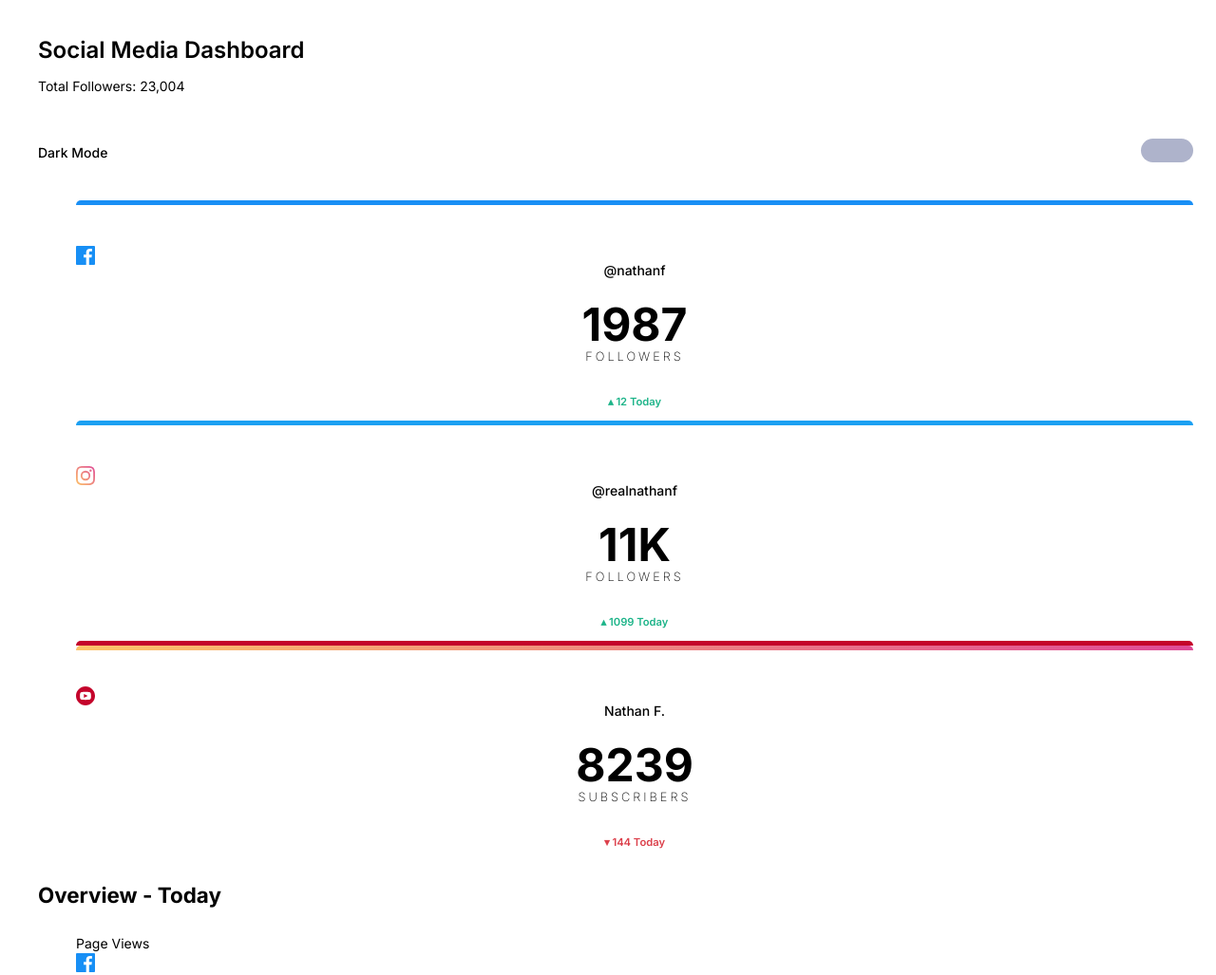
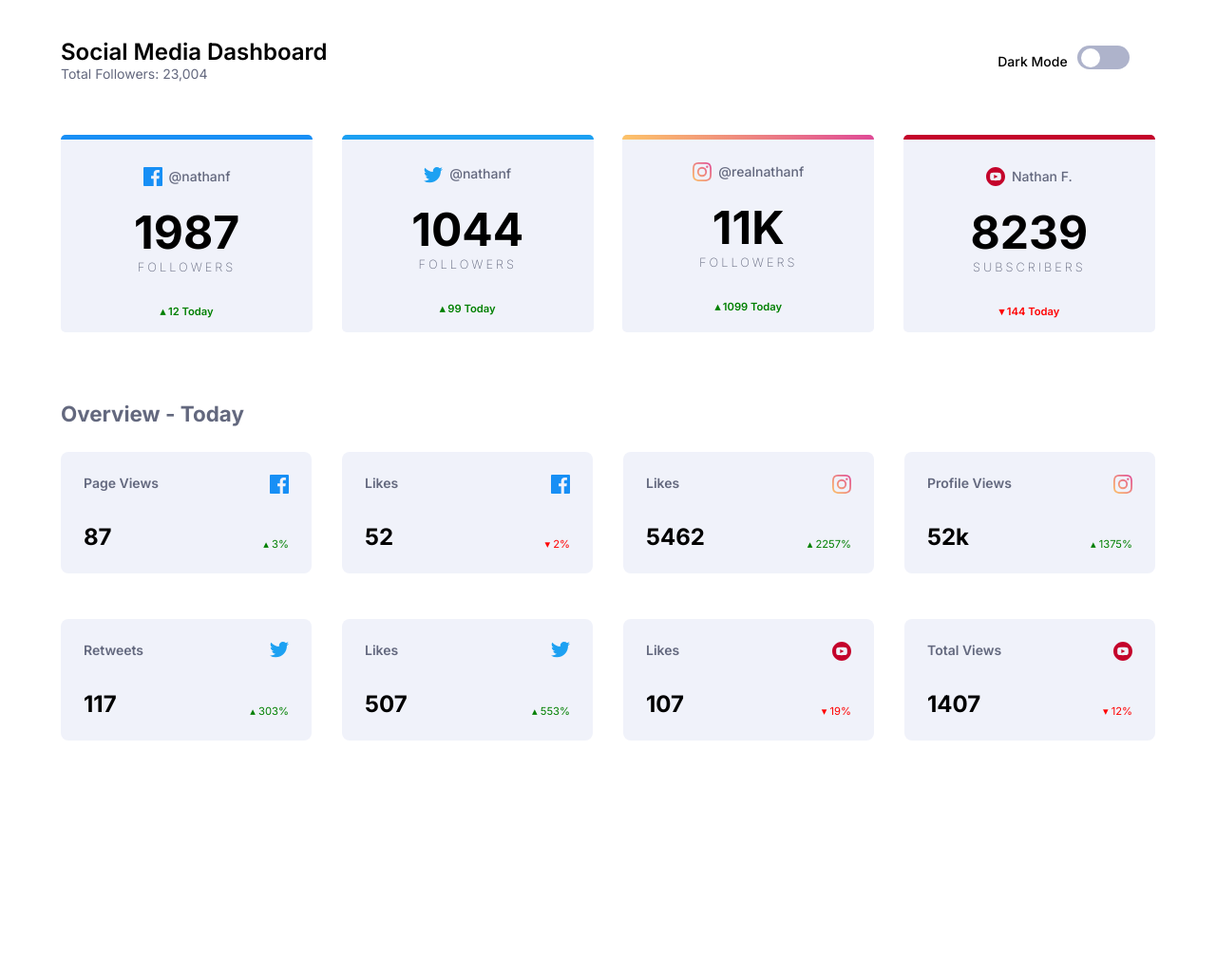
Before and after one commit to Glenda9031/Social_Media_Dashboard_With_Theme_Switcher, a plain HTML site: page index.html in a window 1280 px wide. Shown: the top 1027 px of the page at 95% size. After the commit the page ends 824 px from the top, so only its background shows below. Drawn offline with Linux system fonts and the light colour scheme.

Commit message:
Update index.html, style.css and script.js

```diff
--- a/css/style.css
+++ b/css/style.css
@@ -1,147 +1,51 @@
-@import url('https://fonts.googleapis.com/css2?family=Inter:ital,opsz,wght@0,14..32,100..900;1,14..32,100..900&display=swap');
-
-/* Box sizing rules */
-*,
-*::before,
-*::after {
+* , ::before , ::after {
+  padding: 0;
+  margin:0;
   box-sizing: border-box;
 }
 
-/* Prevent font size inflation */
-html {
-  -moz-text-size-adjust: none;
-  -webkit-text-size-adjust: none;
-  text-size-adjust: none;
+
+body{
+  font-size: 14px;
+  width: 100%;
+  min-height: 100vh;
+  font-family: "Inter", sans-serif;
 }
 
-/* Remove default margin in favour of better control in authored CSS */
-body, h1, h2, h3, h4, p,
-figure, blockquote, dl, dd {
-  margin-block-end: 0;
-}
-
-/* Remove list styles on ul, ol elements with a list role, which suggests default styling will be removed */
-ul[role='list'],
-ol[role='list'] {
+ul {
   list-style: none;
 }
 
-/* Set core body defaults */
-body {
-  min-height: 100vh;
-  line-height: 1.5;
-}
+/* Header Section */
 
-/* Set shorter line heights on headings and interactive elements */
-h1, h2, h3, h4,
-button, input, label {
-  line-height: 1.1;
-}
-
-/* Balance text wrapping on headings */
-h1, h2,
-h3, h4 {
-  text-wrap: balance;
-}
-
-/* A elements that don't have a class get default styles */
-a:not([class]) {
-  text-decoration-skip-ink: auto;
-  color: currentColor;
-}
-
-/* Make images easier to work with */
-img,
-picture {
-  max-width: 100%;
-  display: block;
-}
-
-/* Inherit fonts for inputs and buttons */
-input, button,
-textarea, select {
-  font-family: inherit;
-  font-size: inherit;
-}
-
-/* Make sure textareas without a rows attribute are not tiny */
-textarea:not([rows]) {
-  min-height: 10em;
-}
-
-/* Anything that has been anchored to should have extra scroll margin */
-:target {
-  scroll-margin-block: 5ex;
-}
-
-ul {
-  list-style-type: none;
-}
-
-:root {
-  /* PRIMARY COLORS */
-  --clr-primary-lime-green: hsl(163, 72%, 41%);
-  --clr-primary-bright-red: hsl(356, 69%, 56%);
-
-  --clr-primary-facebook: hsl(208, 92%, 53%);
-  --clr-primary-twitter: hsl(203, 89%, 53%);
-  --clr-primary-instagram: linear gradient hsl(37, 97%, 70%) to hsl(329, 70%, 58%);
-  --clr-primary-YouTube: hsl(348, 97%, 39%);
-
-  /* DARK THEME */
-  --clr-primary-dk-toggle: linear gradient hsl(210, 78%, 56%) to hsl(146, 68%, 55%);
-
-  /* LIGHT THEME */
-  --clr-primary-lt-toggle: hsl(230, 22%, 74%);
-
-  /* NEUTRAL COLORS - DARK THEME */
-  --clr-neutral-dk-very-dark-blue-(BG): hsl(230, 17%, 14%);
-  --clr-neutral-dk-very-dark-blue-(Top-BG-Pattern): hsl(232, 19%, 15%);
-  --clr-neutral-dk-dark-desaturated-blue (Card BG): hsl(228, 28%, 20%);
-  --clr-neutral-dk-desaturated-blue-(Text): hsl(228, 34%, 66%);
-  --clr-neutral-dk-white-(Text): hsl(0, 0%, 100%);
-
-  /* NEUTRAL COLORS - LIGHT THEME */
-  --clr-neutral-lt-white (BG): hsl(0, 0%, 100%);
-  --clr-neutral-lt-very-pale-blue-(Top-BG-Pattern): hsl(225, 100%, 98%);
-  --clr-neutral-lt-light-grayish-blue-(Card-BG): hsl(227, 47%, 96%);
-  --clr-neutral-lt-dark-grayish-blue-(Text): hsl(228, 12%, 44%);
-  --clr-neutral-lt-very-dark-blue-(Text): hsl(230, 17%, 14%);
-}
-
-body {
-  font-size: .875rem;
-  font-family: 'Inter', sans-serif;
-  width: 100%;
-  min-height: 100vh;
-}
-
-/* HEADER */
-header {
+header{
+  /* width: 80%; */
   margin: 3rem 2rem;
   margin-bottom: 2.5rem;
   margin-top: 1.5rem;
   display: grid;
 }
+
 header h1 {
   font-size: 1.5rem;
   font-weight: 600;
 }
 
 header > p {
-  color: var(--clr-neutral-lt-dark-grayish-blue-(Text));
+  color:hsl(228, 12%, 44%) ;
+
 }
 
-#toggle-section {
+#toggle-section{
   margin-top: 1.8rem;
   padding-top: 1rem;
-  border-top: 1px solid var(--clr-neutral-lt-dark-grayish-blue-(Text));
+  border-top: 1px solid gray;
   display: grid;
-  grid-template-columns: repeat(2, 1fr);
+  grid-template-columns: 1fr 1fr;
 }
 
-#dark-mode {
-  color: #000;
+#dark-mode{
+  color:black;
   font-weight: 500;
 align-self: end;
 }
@@ -150,8 +54,8 @@ header > p {
  justify-self: end;
   position: relative;
   display: inline-block;
-  width: 3.4375rem;
-  height: 1.5625rem;
+  width: 55px;
+  height: 25px;
 }
 
 #toggle input {
@@ -165,63 +69,68 @@ header > p {
   left: 0;
   right: 0;
   bottom: 0;
-  background-color: var(--clr-primary-lt-toggle);
+  background-color: hsl(230, 22%, 74%);
   transition: .4s;
-  border-radius: 2.125rem;
+  border-radius: 34px;
 }
 
-.slider::before {
+.slider::before{
   position: absolute;
-  content: '';
-  height: 1.25rem;
-  width: 1.25rem;
-  left: .25rem;
-  bottom: .125rem;
-  background-color: var(--clr-neutral-lt-white);
+  content: "";
+  height: 20px;
+  width: 20px;
+  left: 4px;
+  bottom: 2px;
+  background-color: white;
   transition: .4s;
   border-radius: 50%;
 }
 
-input:checked + .slider {
-  background: var(--clr-primary-toggle-linear-gradient);
+input:checked +.slider{
+  background: linear-gradient(hsl(210, 78%, 56%), hsl(146, 68%, 55%));
 }
 
-input:checked + .slider::before {
-  transform: translateX(1.625rem);
+input:checked +.slider::before{
+transform: translateX(26px);
 }
 
-/* MAIN - TOP TILES */
-.green {
-  color: var(--clr-primary-lime-green);
+
+/* Main / Top Tiles */
+
+.green{
+  color: green;
 }
 
-.red {
-  color: var(--clr-primary-bright-red);
+.red{
+  color: red;
 }
 
-#main-section {
+
+#main-section{
 margin-bottom: 3rem;
 padding: 0 2rem;
 }
 
+
 .main-tiles {
-  background-color: var(--clr-neutral-lt-light-grayish-blue-(Card-BG));
-  border-radius: .3125rem;
+  background-color:hsl(227, 47%, 96%) ;
+  border-radius: 5px;
   height: 13rem;
   text-align: center;
   margin-bottom: 1.5rem;
 }
 
+
 .main-tiles p:first-of-type {
   padding-top: 1.5rem;
-  color: var(--clr-neutral-lt-dark-grayish-blue-(Text));
+  color:hsl(228, 12%, 44%) ;
   font-weight: 500;
 }
 
-.main-tiles img {
+.main-tiles img{
   margin-right: .2rem;
   position: relative;
-  top: .3125rem;
+  top: 5px;
 }
 
 .main-tiles > h2 {
@@ -229,55 +138,171 @@ input:checked + .slider::before {
 margin-top: 1.3rem;
 }
 
-.main-tiles > h2 span {
+.main-tiles > h2 span{
   display: block;
   font-size: .8rem;
-  letter-spacing: .1875rem;
+  letter-spacing: 3px;
   font-weight: 200;
   text-transform: uppercase;
-  color: var(--clr-neutral-lt-dark-grayish-blue-(Text));
+  color:hsl(228, 12%, 44%) ;
 }
 
-.main-tiles p:last-of-type {
+.main-tiles p:last-of-type{
   margin-top: 2rem;
   font-weight: 600;
   font-size: .7rem;
 }
 
 .main-tiles:first-of-type {
-  border-top: .3125rem solid var(--clr-primary-facebook);
+  border-top: 5px solid hsl(208, 92%, 53%);
 }
 
-.main-tiles:nth-of-type(2) {
-  border-top: .3125rem solid var(--clr-primary-twitter);
+
+.main-tiles:nth-of-type(2){
+  border-top: 5px solid hsl(203, 89%, 53%) ;
 }
 
-.main-tiles:nth-of-type(3) {
+.main-tiles:nth-of-type(3){
   position: relative;
+
 }
 
-.main-tiles:nth-of-type(3)::before {
-  content: '';
+.main-tiles:nth-of-type(3)::before{
+  content: "";
   position: absolute;
   left: 0;
   width: 100%;
-  height: .3125rem;
+  height: 5px;
   background: linear-gradient(45deg,hsl(37, 97%, 70%) , hsl(329, 70%, 58%));
-  border-top-right-radius: .3125rem;
-  border-top-left-radius: .3125rem;
+  border-top-right-radius: 5px;
+  border-top-left-radius: 5px;
 }
 
-.main-tiles:last-of-type {
-  border-top: .3125rem solid var(--clr-primary-YouTube);
+.main-tiles:last-of-type{
+  border-top: 5px solid hsl(348, 97%, 39%);
 }
 
-/* BOTTOM SECTION */
-h3 {
+
+/* Bottom Section */
+
+h3{
   font-size: 1.4rem;
   margin-bottom: 1.7rem;
-  color: var(--clr-neutral-lt-dark-grayish-blue-(Text));
+  color: hsl(228, 12%, 44%);
 }
 
-#bottom-section {
+#bottom-section{
   padding: 0 2rem;
 }
+
+.bottom-tiles{
+  background-color:hsl(227, 47%, 96%) ;
+  margin-bottom: 1rem;
+  border-radius: 8px;
+  display: grid;
+  grid-template-columns: 1fr 100px;
+  gap: 1.4rem;
+  height: 7rem;
+ padding: 1.5rem;
+}
+
+.bottom-tiles p:first-of-type{
+  color: hsl(228, 12%, 44%);
+  font-weight: 600;
+  text-transform: capitalize;
+}
+
+.bt-last-p {
+align-self: end;
+font-size: .7rem;
+}
+
+h4{
+  font-size: 1.5rem;
+  align-self: end;
+}
+
+
+
+.bottom-tiles img , .bt-last-p{
+  justify-self: flex-end;
+}
+
+
+@media screen and (min-width: 768px){
+  header{
+      padding: 1rem 2rem;
+      display: grid;
+  }
+
+
+
+  #main-section > ul{
+  display: grid;
+  grid-template-columns: repeat(2, 1fr);
+  gap: 1rem;
+  }
+
+  #bottom-section > ul {
+      display: grid;
+      grid-template-columns: repeat(2, 1fr);
+      gap: 1rem;
+  }
+
+}
+
+
+@media screen and (min-width: 1025px){
+ header{
+  display: block;
+ }
+
+  #toggle-section{
+      border-top: none;
+      padding-top: 0;
+      margin-top: 0;
+      width: 300px;
+      position: absolute;
+      right: 0;
+      top: 3rem;
+  }
+
+  #dark-mode{
+      justify-self: end;
+      margin-right: .4rem;
+  }
+
+  #toggle{
+      justify-self: flex-start;
+      margin-left: 4px;
+  }
+
+  main{
+      margin: 0 2rem;
+   }
+
+  #main-section > ul{
+  grid-template-columns: repeat(4, 1fr);
+  gap: 1.9rem;
+  }
+
+  #bottom-section > ul {
+      gap: 2rem;
+  }
+
+
+ .bottom-tiles{
+  height: 8rem;
+ }
+
+}
+
+@media screen and (min-width: 1201px){
+  #bottom-section > ul {
+     grid-template-columns: repeat(4, 1fr);
+  }
+
+  .bottom-tiles{
+      grid-template-columns: 1fr 80px;
+  }
+}
--- a/index.html
+++ b/index.html
@@ -5,20 +5,24 @@
   <meta name="viewport" content="width=device-width, initial-scale=1.0"> <!-- displays site properly based on user's device -->
   <link rel="icon" type="image/png" sizes="32x32" href="./images/favicon-32x32.png">
   <link rel="stylesheet" href="css/style.css">
+  <link rel="preconnect" href="https://fonts.googleapis.com">
+<link rel="preconnect" href="https://fonts.gstatic.com" crossorigin>
+<link href="https://fonts.googleapis.com/css2?family=Inter:wght@100..900&display=swap" rel="stylesheet">
   <title>Frontend Mentor | Social Media Dashboard with Theme Switcher</title>
   </head>
 <body>
   <header>
     <h1>Social Media Dashboard</h1>
     <p>Total Followers: 23,004</p>
+    <section id="toggle-section">
+    <span id="dark-mode">Dark Mode</span>
+      <label id="toggle">
+      <input type="checkbox" id="checkBox" onclick="themeFunction()" >
+      <span class="slider"></span>
+    </label>
+  </section>
 
-    <section id="toggle-section">
-      <span id="dark-mode">Dark Mode</span>
-      <label id="toggle">
-        <input type="checkbox" id="checkBox" onclick="themeFunction()" />
-        <span class="slider"></span>
-      </label>
-    </section>
+
   </header>
 
   <main>
@@ -26,29 +30,35 @@
       <ul>
         <li class="main-tiles">
           <p>
-            <img src="./images/icon-facebook.svg" alt="Facebook Icon" />
+            <img class="icons" src="images/icon-facebook.svg" alt="Facebook Icon">
             @nathanf
           </p>
-          <h2>1987 <span>Followers</span></h2>
+          <h2>1987 <span>Followers</span> </h2>
           <p class="green">&#9652 12 Today</p>
         </li>
-
         <li class="main-tiles">
           <p>
-            <img src="./images/icon-instagram.svg" alt="Instagram Icon" />
+            <img class="icons" src="images/icon-twitter.svg" alt="Facebook Icon">
+            @nathanf
+          </p>
+          <h2>1044 <span>Followers</span> </h2>
+          <p class="green">&#9652 99 Today</p>
+        </li>
+        <li class="main-tiles">
+          <p>
+            <img class="icons" src="images/icon-instagram.svg" alt="Facebook Icon">
             @realnathanf
           </p>
-          <h2>11K <span>Followers</span></h2>
+          <h2>11K <span>Followers</span> </h2>
           <p class="green">&#9652 1099 Today</p>
         </li>
-
         <li class="main-tiles">
           <p>
-            <img src="./images/icon-youtube.svg" alt="YouTube Icon" />
+            <img class="icons" src="images/icon-youtube.svg" alt="Facebook Icon">
             Nathan F.
           </p>
-          <h2>8239 <span>Subscribers</span></h2>
-          <p class="red">&#9662 144 Today</p>
+          <h2>8239 <span>Subscribers</span> </h2>
+          <p class="red">&#9662; 144 Today</p>
         </li>
       </ul>
     </section>
@@ -58,63 +68,50 @@
 
       <ul>
         <li class="bottom-tiles">
-          <p>Page Views</p>
-          <img src="./images/icon-facebook.svg" alt="Facebook Icon" />
+          <p>Page views</p>
+          <img src="images/icon-facebook.svg" alt="Facebook Icon">
+          <h4>87</h4>
           <p class="green bt-last-p">&#9652 3%</p>
         </li>
-
         <li class="bottom-tiles">
           <p>Likes</p>
-          <img src="./images/icon-facebook.svg" alt="Facebook Icon" />
+          <img src="images/icon-facebook.svg" alt="Facebook Icon">
           <h4>52</h4>
           <p class="red bt-last-p">&#9662 2%</p>
         </li>
-
         <li class="bottom-tiles">
           <p>Likes</p>
-          <img src="./images/icon-instagram.svg" alt="Instagram Icon" />
+          <img src="images/icon-instagram.svg" alt="Facebook Icon">
           <h4>5462</h4>
           <p class="green bt-last-p">&#9652 2257%</p>
         </li>
-
         <li class="bottom-tiles">
-          <p>Likes</p>
-          <img src="./images/icon-instagram.svg" alt="Instagram Icon" />
-          <h4>5462</h4>
-          <p class="green bt-last-p">&#9652 2257%</p>
-        </li>
-
-        <li class="bottom-tiles">
-          <p>Profile Views</p>
-          <img src="./images/icon-instagram.svg" alt="Instagram Icon" />
+          <p>Profile views</p>
+          <img src="images/icon-instagram.svg" alt="Facebook Icon">
           <h4>52k</h4>
           <p class="green bt-last-p">&#9652 1375%</p>
         </li>
-
         <li class="bottom-tiles">
           <p>Retweets</p>
-          <img src="./images/icon-twitter.svg" alt="Twitter Icon" />
+          <img src="images/icon-twitter.svg" alt="Facebook Icon">
           <h4>117</h4>
           <p class="green bt-last-p">&#9652 303%</p>
         </li>
-
         <li class="bottom-tiles">
           <p>Likes</p>
-          <img src="./images/icon-twitter.svg" alt="Twitter Icon" />
+          <img src="images/icon-twitter.svg" alt="Facebook Icon">
           <h4>507</h4>
           <p class="green bt-last-p">&#9652 553%</p>
         </li>
-
         <li class="bottom-tiles">
           <p>Likes</p>
-          <img src="./images/icon-youtube.svg" alt="YouTube Icon" />
+          <img src="images/icon-youtube.svg" alt="Facebook Icon">
           <h4>107</h4>
           <p class="red bt-last-p">&#9662 19%</p>
         </li>
-
         <li class="bottom-tiles">
-          <p>Total Views</p>
-          <img src="./images/icon-youtube.svg" alt="YouTube Icon" />
+          <p>Total views</p>
+          <img src="images/icon-youtube.svg" alt="Facebook Icon">
           <h4>1407</h4>
           <p class="red bt-last-p">&#9662 12%</p>
         </li>
```
Also changed, not shown: css/script.js (+25 -24 lines). Lines whose indentation alone changed are shown as unchanged.
